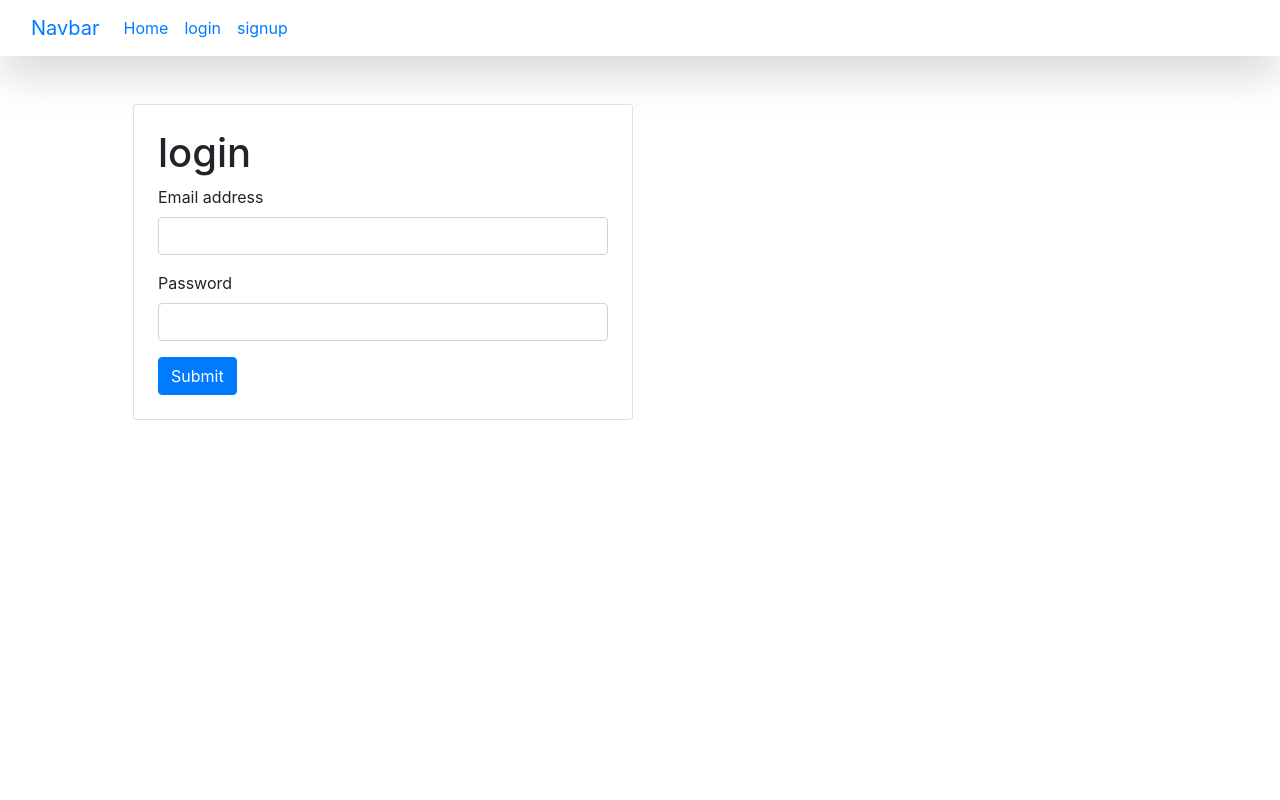
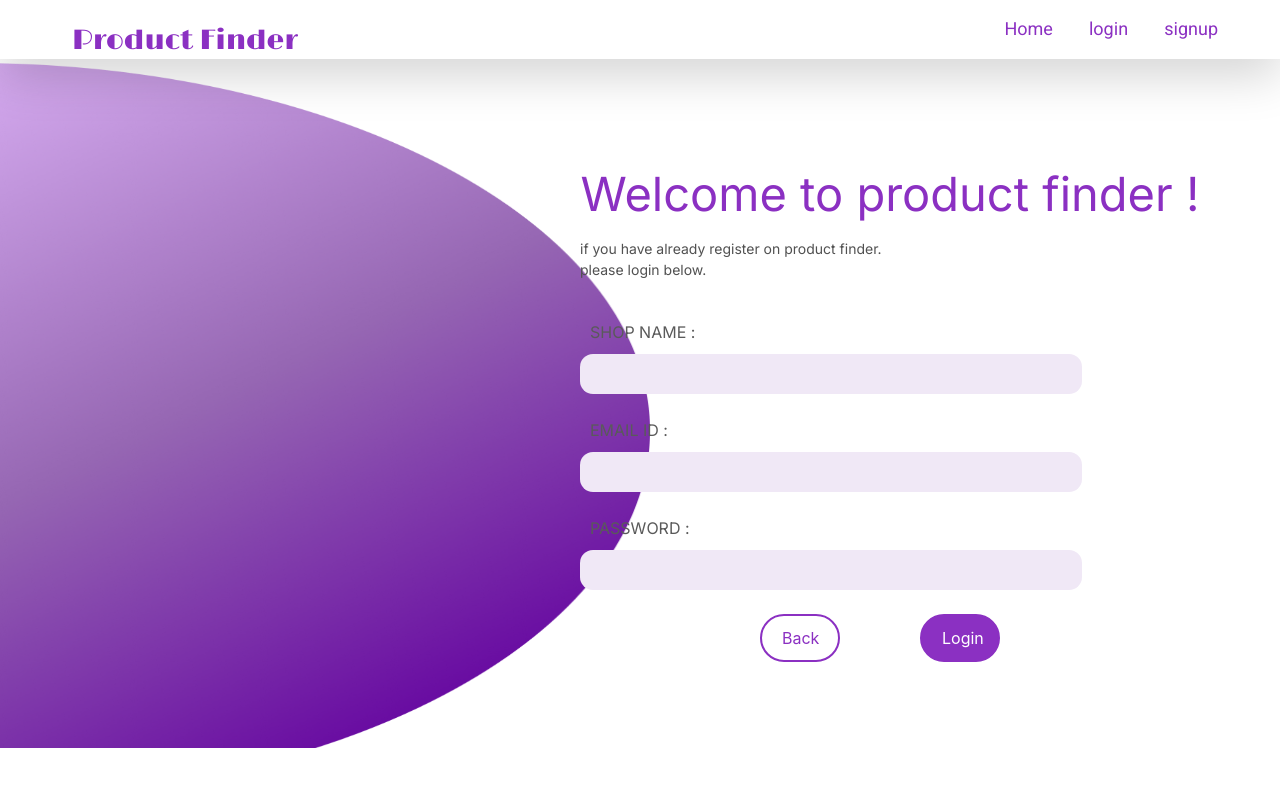
Before and after one commit to AryanPatel060/STOCKFINDER, a Django app: page /shop/loginshop/ in a window 1280 px wide. Run offline with Django 4.2, Linux system fonts and the light colour scheme; some libraries are stand-ins or nearby versions.

Commit message:
change shoplogin

```diff
--- a/StockFinder/settings.py
+++ b/StockFinder/settings.py
@@ -124,6 +124,9 @@ STATIC_URL = 'static/'
 
 DEFAULT_AUTO_FIELD = 'django.db.models.BigAutoField'
 
+STATICFILES_DIRS =[
+    BASE_DIR,"static"
+]
 import os
 
 MEDIA_URL = 'media/'
--- /dev/null
+++ b/shop/static/css/base.css
@@ -0,0 +1,185 @@
+.navbar navbar-expand-lg bg-body-tertiary shadow-lg{
+    display: flex;
+    justify-content: space-between;
+    align-items: center;
+}
+.navbar-brand{
+    text-align: left;
+}
+.container-fluid a{
+    font-size: 28px;
+    color:#8b30c2;
+vertical-align:text-top;
+font-family:Limelight;
+line-height:auto;
+border-style:hidden;
+outline:none;
+left:72px;
+top:15px;
+position:absolute;
+width:261px;
+}
+.collapse-navbar-collapse{
+    display: flex;
+    align-items: center;
+    margin-right: 28px;
+}
+.collapse-navbar-collapse ul li a{
+    text-decoration: none;
+    color:#8b30c2;
+    font-size:18px;
+    font-family:Heebo;
+    top:18px;
+    margin: 0 10px;
+    padding: 8px 12px;
+    border-radius: 5px;
+    transition: background-color 0.3s;
+    vertical-align:text-top;
+}
+.collapse-navbar-collapse ul li a:hover{
+    background-color: #e3cef1;
+    color:#8b30c2;
+}
+.ellipse1
+{
+/* background-color:#DBB1F5; */
+height:685px;
+width:650px;
+left:0px;
+top:63px;
+position:absolute;
+z-index: -1;
+}
+main{
+    display: flex;
+    justify-content: space-between;
+    align-items: center;
+
+}
+.welcometoproductfinder
+{
+color:#8b30c2;
+text-align:center;
+font-size:47px;
+font-family:Inter;
+line-height:auto;
+width:620px;
+font-weight: 100px;
+}
+.containber2{
+    margin: 80px 50px 50px;
+    width: 700px;
+    height: 600px;
+    padding: 20px 50px;
+
+}
+.description
+{
+color:#515151;
+text-align:left;
+font-size:14px;
+font-family:Inter;
+line-height:auto;
+width:620px;
+padding-top: 8px;
+vertical-align:text-top;
+}
+
+.descriptionbox1
+{
+width:502px;
+height:78px;
+margin-top: 20px;
+}
+.shopname
+{
+color:#5a5a5a;
+text-align:left;
+vertical-align:text-top;
+font-size:16px;
+font-family:Inter;
+line-height:auto;
+width:139px;
+margin: 10px;
+}
+input[type="text"] {
+    background-color:#f0e8f6;
+height:40px;
+width:502px;
+border-radius:13px;
+border-width: 0px;
+padding: 20px;
+}
+
+.emailid
+{
+color:#5a5a5a;
+text-align:left;
+vertical-align:text-top;
+font-size:16px;
+font-family:Inter;
+line-height:auto;
+width:139px;
+margin: 10px;
+}
+input[type="email"] {
+    background-color:#f0e8f6;
+height:40px;
+width:502px;
+border-radius:13px;
+border-width: 0px;
+padding: 20px;
+}
+.password
+{
+color:#5a5a5a;
+text-align:left;
+vertical-align:text-top;
+font-size:16px;
+font-family:Inter;
+line-height:auto;
+width:139px;
+margin: 10px;
+}
+input[type="password"] {
+    background-color:#f0e8f6;
+height:40px;
+width:502px;
+border-radius:13px;
+border-width: 0px;
+padding: 20px;
+}
+
+.button-container
+{
+margin-top: 10px;
+padding:10px;
+display:flex;
+flex-direction:row;
+justify-content:center;
+align-items:center;
+gap:80px;
+position:relative;
+}
+.button-container a {
+    padding: 10px 20px;
+    text-decoration: none;
+    color: white;
+    background-color: #8b30c2;
+    border: 2px solid #8b30c2;
+    border-radius: 25px;
+    text-align: center;
+    transition: background-color 0.3s;
+    width: 80px;
+}
+.button-container button{
+    padding: 10px 20px;
+    text-decoration: none;
+    color: #8b30c2;
+    background-color: white;
+    border: 2px solid #8b30c2;
+    border-radius: 25px;
+    text-align: center;
+    transition: background-color 0.3s;
+    width: 80px;
+}
--- a/shop/templates/base.html
+++ b/shop/templates/base.html
@@ -9,17 +9,22 @@
       <link rel="stylesheet" href="https://unpkg.com/leaflet@1.9.4/dist/leaflet.css"integrity="sha256-p4NxAoJBhIIN+hmNHrzRCf9tD/miZyoHS5obTRR9BMY=" crossorigin=""/>
 
     <!-- Bootstrap CSS -->
+    <link rel="stylesheet" href="/static/css/base.css">
+    <link rel='stylesheet' href='https://fonts.googleapis.com/css?family=Limelight' >
+    <link rel='stylesheet' href='https://fonts.googleapis.com/css?family=Heebo' >
+    <link rel='stylesheet' href='https://fonts.googleapis.com/css?family=Inter' >
     <link rel="stylesheet" href="https://stackpath.bootstrapcdn.com/bootstrap/4.3.1/css/bootstrap.min.css" integrity="sha384-ggOyR0iXCbMQv3Xipma34MD+dH/1fQ784/j6cY/iJTQUOhcWr7x9JvoRxT2MZw1T" crossorigin="anonymous">
     <script src="https://unpkg.com/leaflet@1.9.4/dist/leaflet.js" integrity="sha256-20nQCchB9co0qIjJZRGuk2/Z9VM+kNiyxNV1lvTlZBo=" crossorigin=""></script>
   </head>
   <body>
     <nav class="navbar navbar-expand-lg bg-body-tertiary shadow-lg">
         <div class="container-fluid">
-          <a class="navbar-brand" href="#">Navbar</a>
+          <a class="navbar-brand" href="#">Product Finder</a>
           <button class="navbar-toggler" type="button" data-bs-toggle="collapse" data-bs-target="#navbarNav" aria-controls="navbarNav" aria-expanded="false" aria-label="Toggle navigation">
             <span class="navbar-toggler-icon"></span>
           </button>
-          <div class="collapse navbar-collapse" id="navbarNav">
+        </div>
+        <div class="collapse-navbar-collapse" id="navbarNav">
             <ul class="navbar-nav">
               <li class="nav-item">
                 <a class="nav-link active" aria-current="page" href="{% url "home" %}">Home</a>
@@ -46,7 +51,7 @@
 
             </ul>
           </div>
-        </div>
+
       </nav>
       {% block body %}
 
--- a/shop/templates/index.html
+++ b/shop/templates/index.html
@@ -1,5 +1,6 @@
 {% extends "base.html" %}
 {% block body    %}
+
 index    {% comment %} <div class="mb-3">
     <label for="shoptype" class="form-label">type</label>
     <input type="text" class="form-control" id="shoptype" name="shoptype" >
--- a/shop/templates/loginshop.html
+++ b/shop/templates/loginshop.html
@@ -1,20 +1,35 @@
 {% extends "base.html" %}
 {% block body %}
-<div class="container">
-    <div class="card p-4 m-5" style="max-width: 500px;">
-        <h1>login</h1>
-        <form action="{% url 'loginshop' %}" method="post">
-            {% csrf_token %}
-            <div class="mb-3">
-                <label for="exampleInputEmail1" class="form-label">Email address</label>
-                <input type="email" class="form-control" id="shopemail" name="shopemail" >
+<main style="display: flex;">
+    <div class="container">
+        <img id='ellipse1' class='ellipse1' src="/static/image/image.png">
+
+
+    </div>
+    <div class="containber2">
+        <div id='welcometoproductfinder' class='welcometoproductfinder'>Welcome to product finder !</div>
+        <div id='description' class='description'>if you have already register on product finder.<br>please login below.</div>
+
+        <div id='descriptionbox1' class='descriptionbox1' style="margin-top: 40px;">
+            <div id='shopname' class='shopname'>SHOP NAME : </div>
+            <input type="text" id="shopnamebox" required>
         </div>
-        <div class="mb-3">
-            <label for="password" class="form-label">Password</label>
-            <input type="password" class="form-control" id="password" name="password">
+
+        <div id='descriptionbox1' class='descriptionbox1'>
+            <div id='emailid' class='emailid'>EMAIL ID : </div>
+            <input type="email" id="emailidbox" required>
         </div>
-                <button type="submit" class="btn btn-primary">Submit</button>
-    </form>
-</div>
-</div>
+
+        <div id='descriptionbox1' class='descriptionbox1'>
+            <div id='password' class='password'>PASSWORD : </div>
+            <input type="password" id="passwordbox" required>
+        </div>
+
+        <div class="button-container">
+            <button onclick="goBack()">Back</button>
+            <!-- <a href="#" id="backbtn" class="button">Back</a> -->
+            <a href="#" id="loginbtn" class="button">Login</a>
+        </div>
+    </div>
+</main>
     {% endblock body %}
```
Also changed, not shown: shop/static/image/image.png (added).
